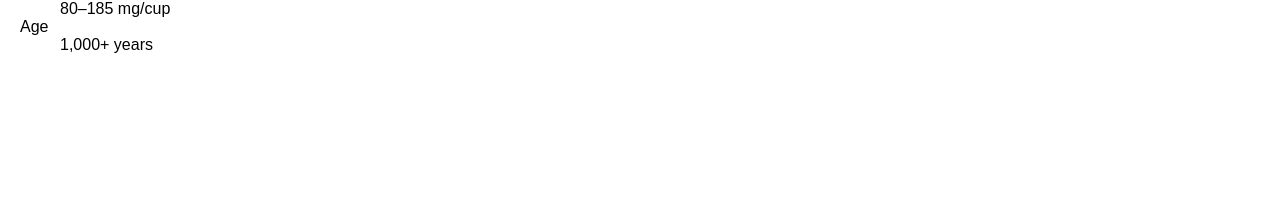
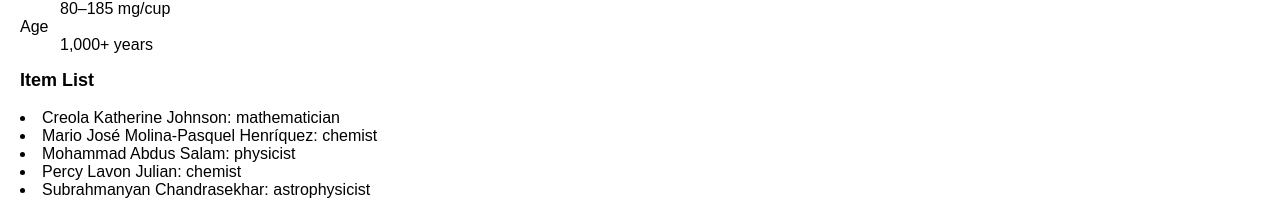
Before and after one commit to FrancisOwusu/learn_react, a React (Create React App) app: page / in a window 1280 px wide. Shown: the part 1705-1921 px from the top of the page. Before the commit the page ends 1779 px from the top, so only its background shows below. Built offline with nearby package versions, Linux system fonts and the light colour scheme.

Commit message:
add list rendering to project

```diff
--- a/src/App.js
+++ b/src/App.js
@@ -5,6 +5,7 @@ import TodoList from "./TodoList";
 import SecondProfile from "./SecondProfile";
 import Avatar from "./Avatar";
 import PackingList from './ParkingList';
+import ItemList from './RenderingList';
 
 
 function MyButton() {
@@ -71,6 +72,9 @@ export default function MyApp() {
       {/* Color management */}
      <PackingList />
      <DrinkList />
+     <h3>Item List</h3>
+     {/* Rendering list */}
+     <ItemList />
     </div>
   );
 }
--- /dev/null
+++ b/src/RenderingList.js
@@ -0,0 +1,13 @@
+const people = [
+    'Creola Katherine Johnson: mathematician',
+    'Mario José Molina-Pasquel Henríquez: chemist',
+    'Mohammad Abdus Salam: physicist',
+    'Percy Lavon Julian: chemist',
+    'Subrahmanyan Chandrasekhar: astrophysicist'
+  ];
+
+  export default function ItemList(){
+    const listItem = people.map(person=><li>{person}</li>)
+
+    return listItem;
+  }
```
